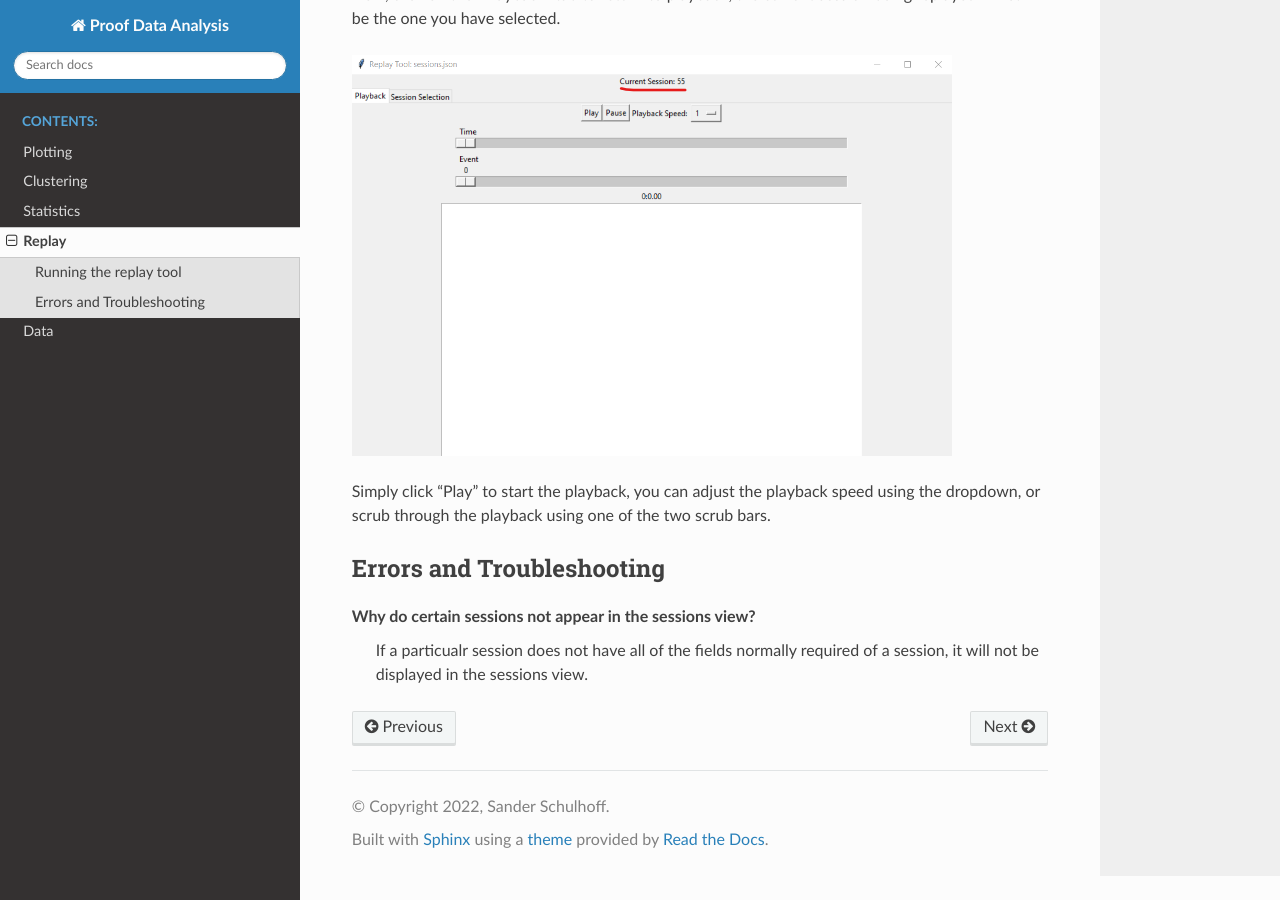
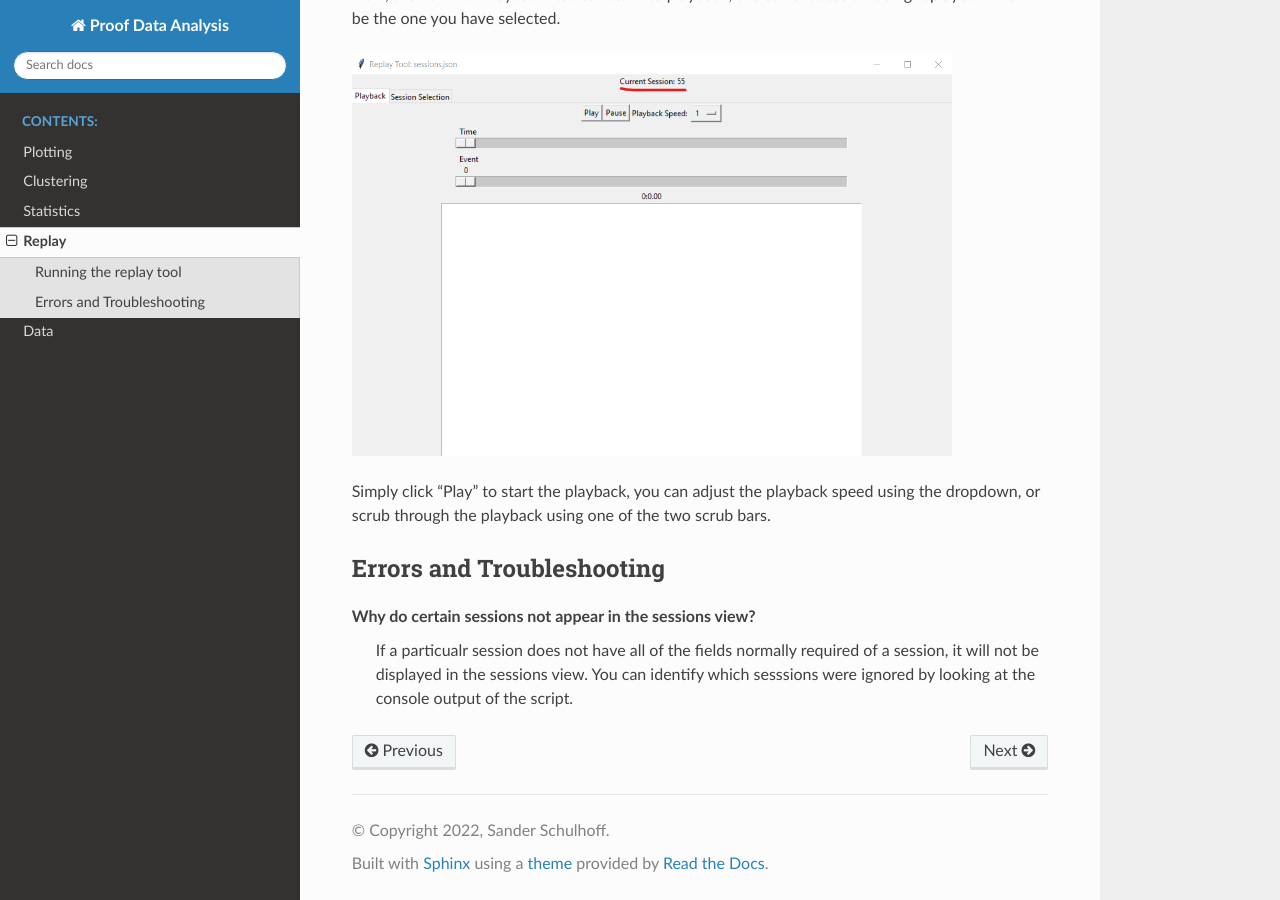
Before and after one commit to code-keylogger/Data-Analysis, a Sphinx documentation site: the page built from docs/source/replay.rst, in a window 1280 px wide and 900 px high, scrolled down 1913 px. Built offline with Sphinx 7.4.7 and the Read the Docs theme 2.0.0, drawn with Linux system fonts in a browser that asks for light colours.

Commit message:
chore: docs

```diff
--- a/docs/source/replay.rst
+++ b/docs/source/replay.rst
@@ -42,3 +42,4 @@ Errors and Troubleshooting
 
 Why do certain sessions not appear in the sessions view?
     If a particualr session does not have all of the fields normally required of a session, it will not be displayed in the sessions view.
+    You can identify which sesssions were ignored by looking at the console output of the script.
```
